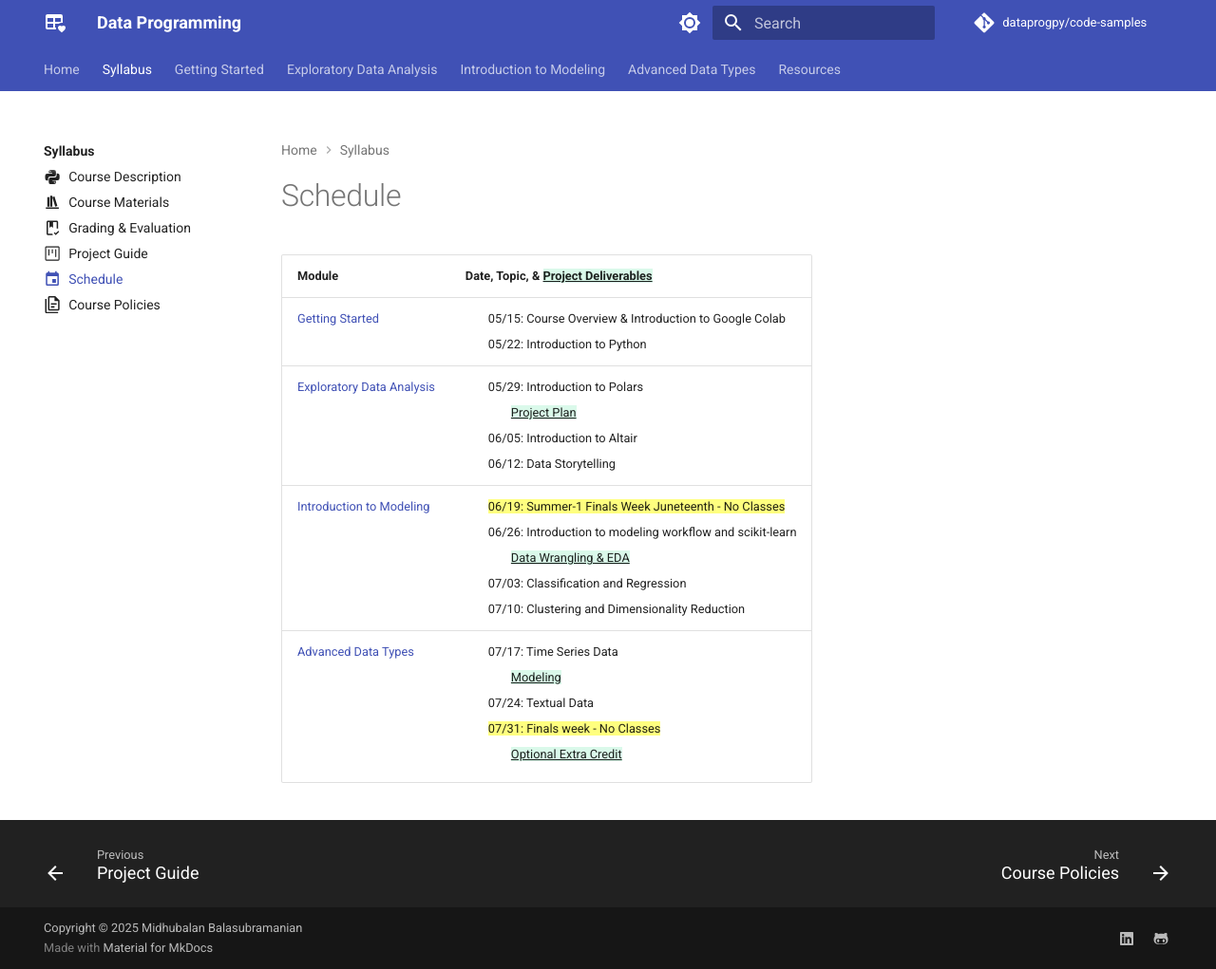
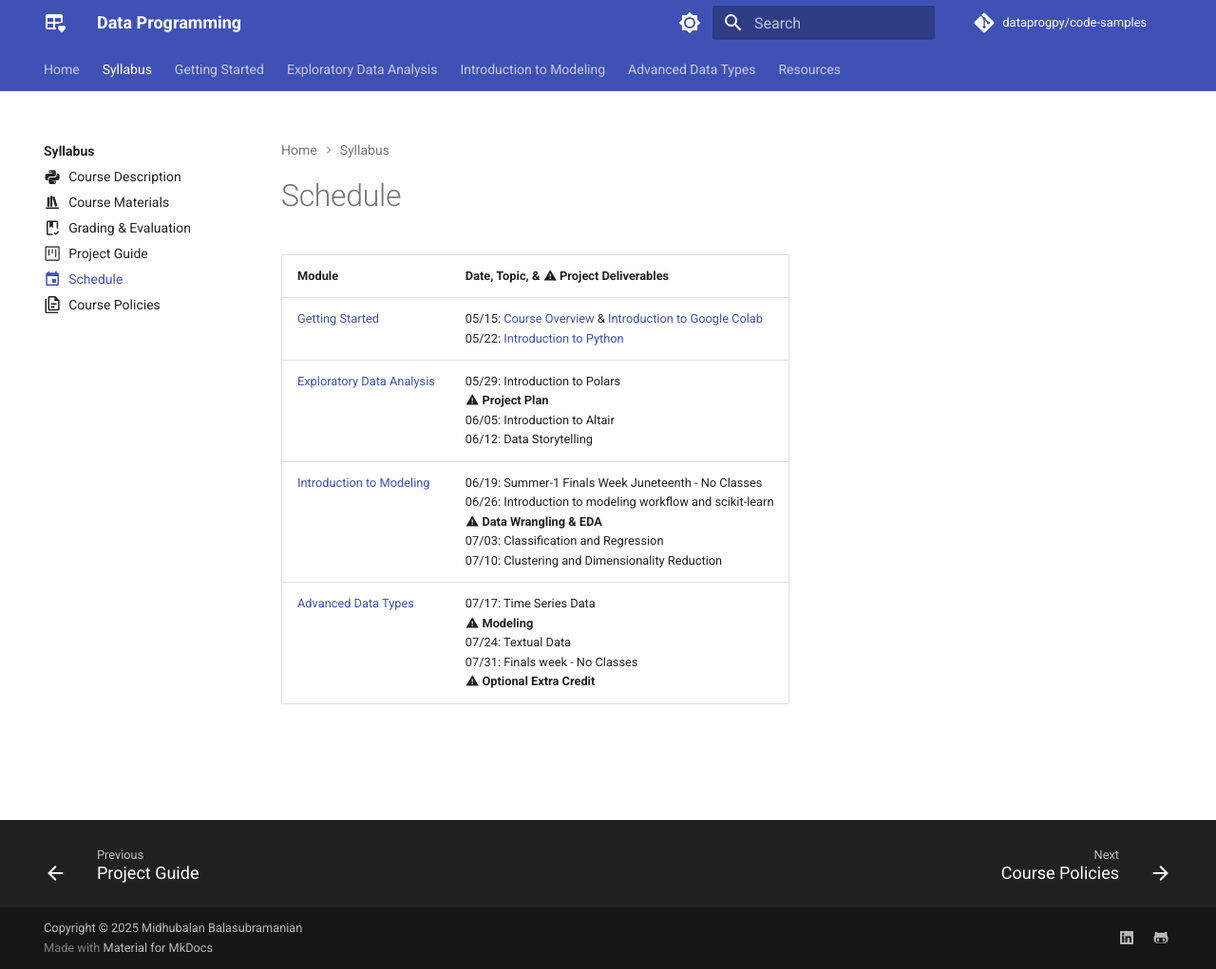
Before and after one commit to dataprogpy/dataprogpy.github.io, an MkDocs documentation site: the page built from docs/syllabus/schedule.md, in a window 1280 px wide and 1021 px high. Shown: the whole window at 95% size. Built offline with MkDocs 1.6.1 and Material for MkDocs 9.7.7, drawn with Linux system fonts in a browser that asks for light colours; comment, search, counter and statistics services are not loaded.

Commit message:
Replace html table with markdown table

```diff
--- a/docs/syllabus/schedule.md
+++ b/docs/syllabus/schedule.md
@@ -6,78 +6,9 @@ hide:
 
 # Schedule
 
-<table>
-  <thead>
-    <tr>
-      <th >Module </th>
-      <th >Date, Topic, & {++Project Deliverables++}</th>
-    </tr>
-  </thead>
-  <tbody>
-    <tr>
-        <td>
-            <a href="/getting-started">Getting Started</a>
-        </td>
-        <td>
-            <ul style="list-style-type: none">
-                <li> 05/15: Course Overview & Introduction to Google Colab</li>
-                <li> 05/22: Introduction to Python</li>
-            </ul>
-        </td>
-    </tr>
-    <tr>
-        <td>
-            <a href="/eda">Exploratory Data Analysis</a>
-        </td>
-        <td>
-            <ul style="list-style-type: none">
-                <li>05/29: Introduction to Polars
-                <ul style="list-style-type: none">
-                 <li>{++Project Plan++}</li>
-                 </ul>
-                </li>
-                <li>06/05: Introduction to Altair</li>
-                <li>06/12: Data Storytelling</li>
-            </ul>
-        </td>
-    </tr>
-    <tr>
-        <td>
-            <a href="/modeling">Introduction to Modeling</a>
-        </td>
-        <td>
-            <ul style="list-style-type: none">
-                <li>{==06/19: Summer-1 Finals Week Juneteenth - No Classes==}</li>
-                <li>06/26: Introduction to modeling workflow and scikit-learn
-                    <ul style="list-style-type: none">
-                    <li>{++Data Wrangling & EDA++}</li>
-                    </ul>
-                </li>
-                <li>07/03: Classification and Regression</li>
-                <li>07/10: Clustering and Dimensionality Reduction</li>
-            </ul>
-        </td>
-    </tr>
-    <tr>
-        <td>
-            <a href="/adv-data-types">Advanced Data Types</a>
-        </td>
-        <td>
-            <ul style="list-style-type: none">
-                <li >
-                    07/17: Time Series Data
-                    <ul style="list-style-type: none">
-                    <li>{++Modeling++}</li>
-                    </ul>
-                </li>
-                <li>07/24: Textual Data</li>
-                <li>{==07/31: Finals week - No Classes==}
-                <ul style="list-style-type: none">
-                <li> {++Optional Extra Credit++}</li>
-                </ul>
-                </li>
-            </ul>
-        </td>
-    </tr>
-  </tbody>
-</table>
+| Module                          | Date, Topic, & :material-alert: **Project Deliverables** |
+| :------------------------------ | :----------------------------------------------------------------------------------------------------------------------------------------------------------------------------------------------------- |
+| [Getting Started](/getting-started) | 05/15: [Course Overview](/syllabus/course-description) & [Introduction to Google Colab](/getting-started/colab)<br> 05/22: [Introduction to Python](/getting-started/python/)                                                                                                         |
+| [Exploratory Data Analysis](/eda) |  05/29: Introduction to Polars<br>    :material-alert: **Project Plan**<br> 06/05: Introduction to Altair<br> 06/12: Data Storytelling                                                                            |
+| [Introduction to Modeling](/modeling) |  06/19: Summer-1 Finals Week Juneteenth - No Classes <br> 06/26: Introduction to modeling workflow and scikit-learn<br>    :material-alert: **Data Wrangling & EDA** <br> 07/03: Classification and Regression<br> 07/10: Clustering and Dimensionality Reduction |
+| [Advanced Data Types](/adv-data-types) |  07/17: Time Series Data<br>    :material-alert: **Modeling**<br> 07/24: Textual Data<br> 07/31: Finals week - No Classes<br>     :material-alert: **Optional Extra Credit**                                               |
```
